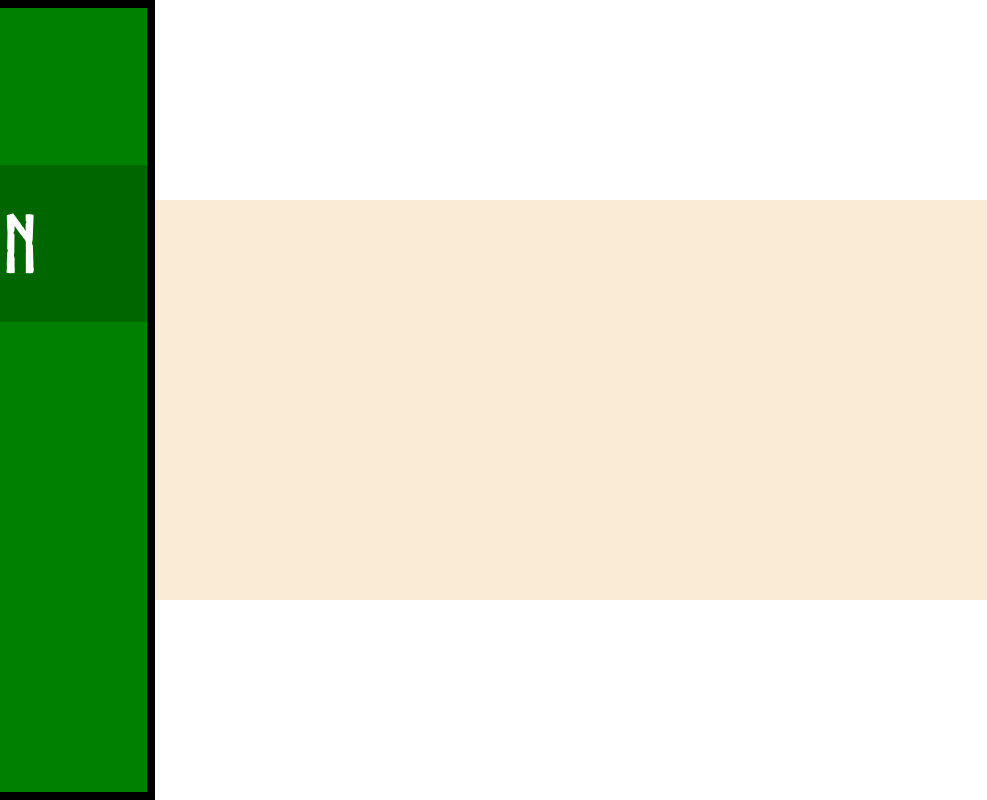
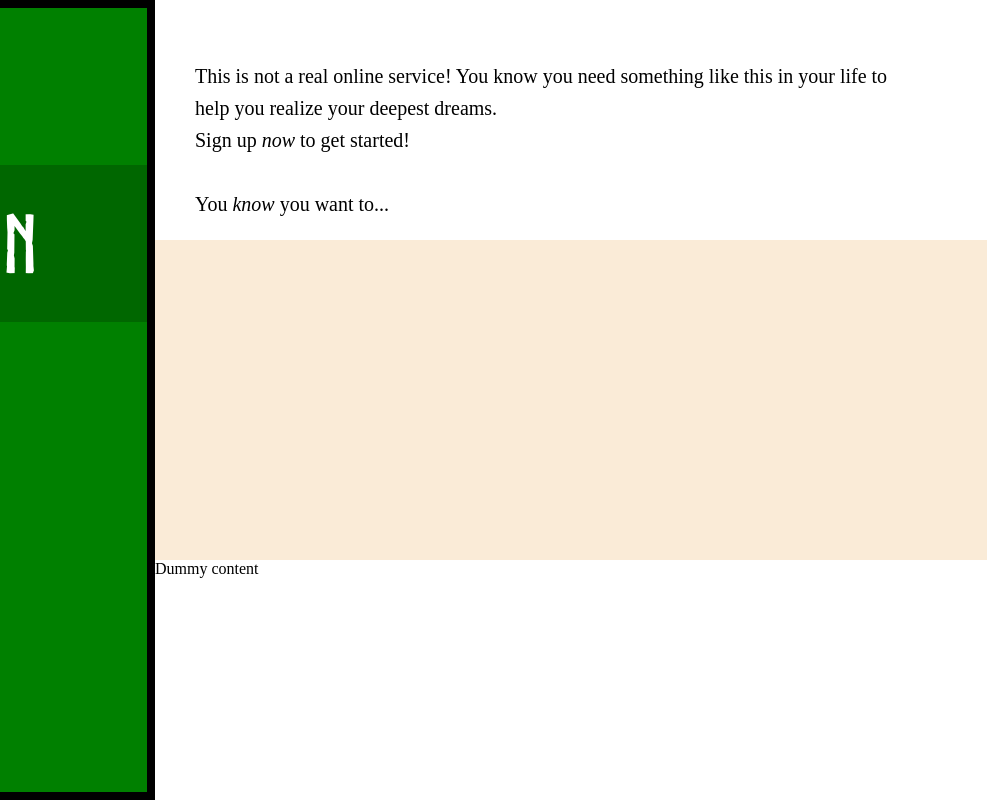
Before and after one commit to eamckn/sign-up-form, a plain HTML site: page index.html in a window 1280 px wide. Shown: the full height of the page, 293-1280 px from the left. Drawn offline with Linux system fonts and the light colour scheme.

Commit message:
Add dummy content and sizing to content sections

```diff
--- a/index.html
+++ b/index.html
@@ -14,9 +14,19 @@
         </div>
     </div>
     <div class="main-content">
-        <div class="form-description-wrapper"></div>
+        <div class="form-description-wrapper">
+            <p>
+                This is not a real online service! You know you need something like this in
+                your life to help you realize your deepest dreams.
+            </p>
+            <p>Sign up <em>now</em> to get started!</p>
+            <br>
+            <p>You <em>know</em> you want to...</p>
+        </div>
         <div class="form-content-wrapper"></div>
-        <div class="account-options-wrapper"></div>
+        <div class="account-options-wrapper">
+            Dummy content
+        </div>
     </div>
 
 </body>
--- a/styles.css
+++ b/styles.css
@@ -58,13 +58,19 @@ html, body {
     flex-direction: column;
 }
 
+.form-description-wrapper,
+.account-options-wrapper {
+    height: 30vh;
+    background-color: white;
+}
+
 .form-content-wrapper {
-    flex: 2;
+    height: 40vh;
     background-color: antiquewhite;
 }
 
-.form-description-wrapper,
-.account-options-wrapper {
-    flex: auto;
-    background-color: white;
+.form-description-wrapper {
+    font-size: 1.25rem;
+    line-height: 2rem;
+    padding: 60px 80px 20px 40px;
 }
```
